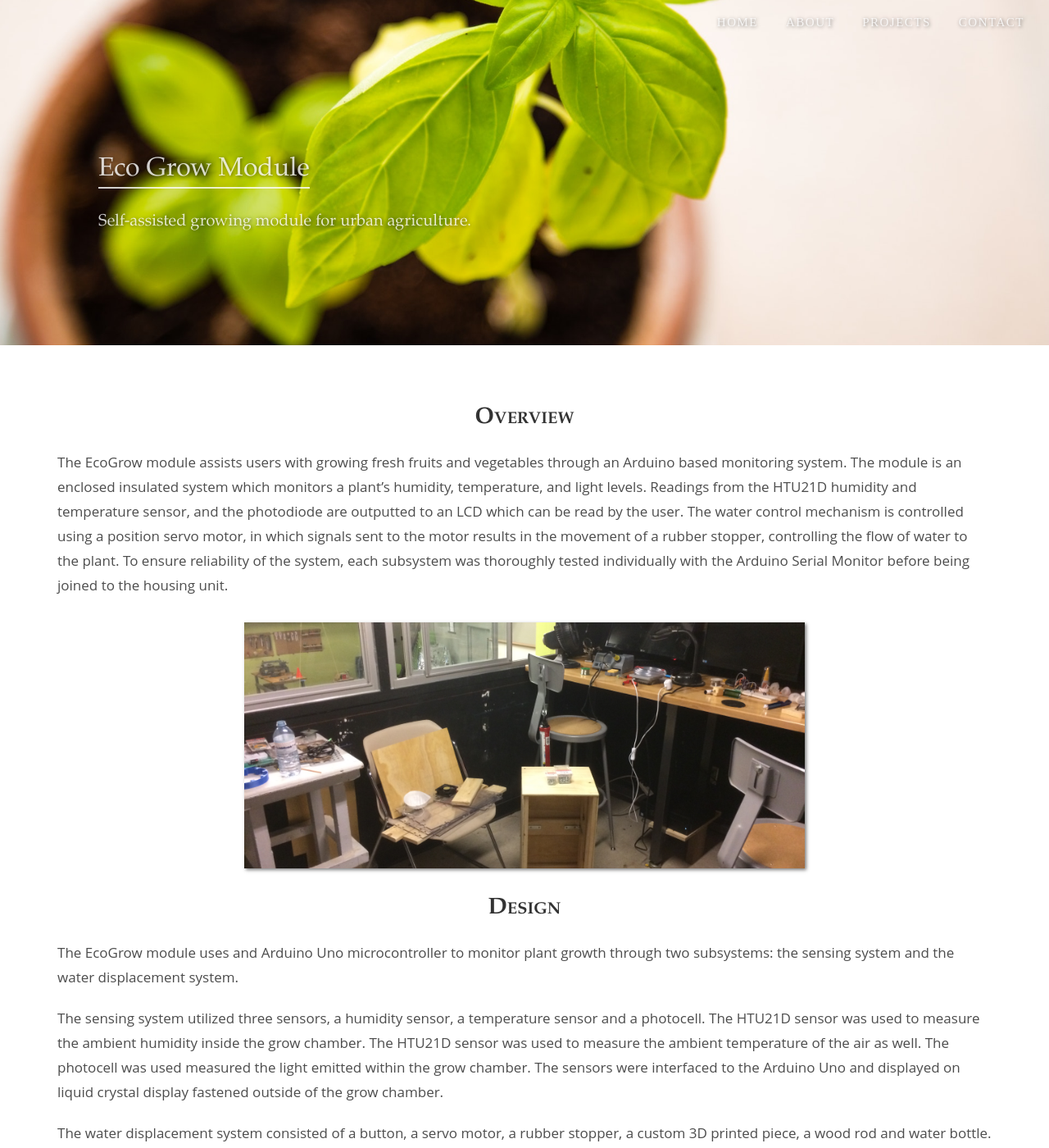
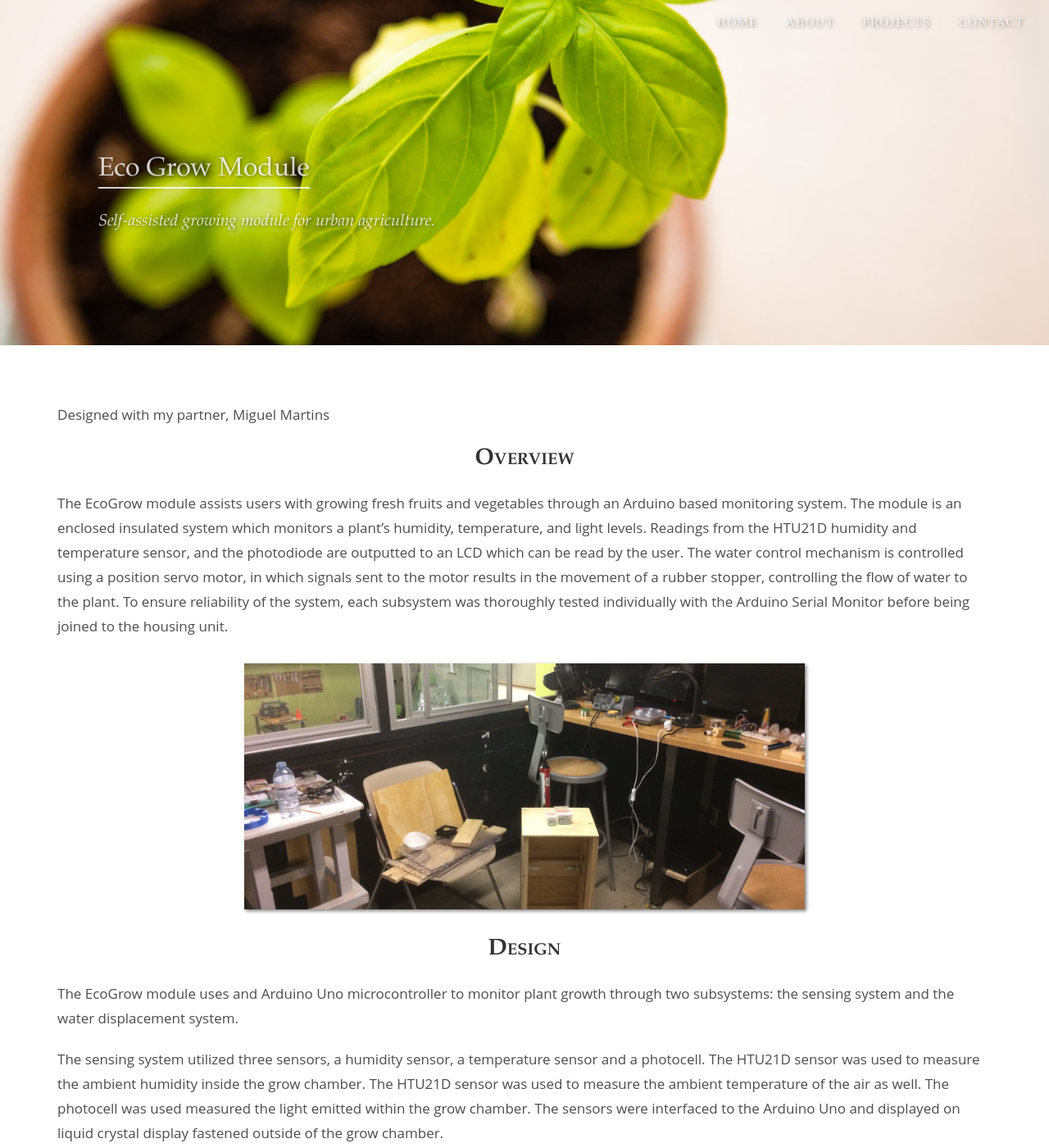
Before and after one commit to nBuze/Portfolio-Site, a Jekyll site: the page built from projects/ecogrow.html, in a window 1280 px wide and 1400 px high, scrolled down 279 px. Shown: the whole window at 82% size. Built offline with Jekyll 4.4.1, drawn with Linux system fonts in a browser that asks for light colours; Markdown is read by kramdown in place of the engine named in the settings.

Commit message:
Added Miguel Martins as partner for ecogrow

```diff
--- a/css/ecogrow.project.css
+++ b/css/ecogrow.project.css
@@ -93,6 +93,10 @@ p {
     font-family: 'Open Sans';
     min-width: 300px;
 }
+span {
+    font-style: italic;
+    text-align: center;
+}
 
 .photocontainer {
     position: relative;
--- a/projects/ecogrow.html
+++ b/projects/ecogrow.html
@@ -4,6 +4,7 @@ title: Eco Grow Module
 subtitle: Self-assisted growing module for urban agriculture.
 css: ecogrow.project
 ---
+<p class="center">Designed with my partner, Miguel Martins</p>
 
 <h2>Overview</h2>
 <p>The EcoGrow module assists users with growing fresh fruits and vegetables through an Arduino based monitoring system. The module is an enclosed insulated system which monitors a plant’s humidity, temperature, and light levels. Readings from the HTU21D humidity and temperature sensor, and the photodiode are outputted to an LCD which can be read by the user. The water control mechanism is controlled using a position servo motor, in which signals sent to the motor results in the movement of a rubber stopper, controlling the flow of water to the plant. To ensure reliability of the system, each subsystem was thoroughly tested individually with the Arduino Serial Monitor before being joined to the housing unit.</p>
```
